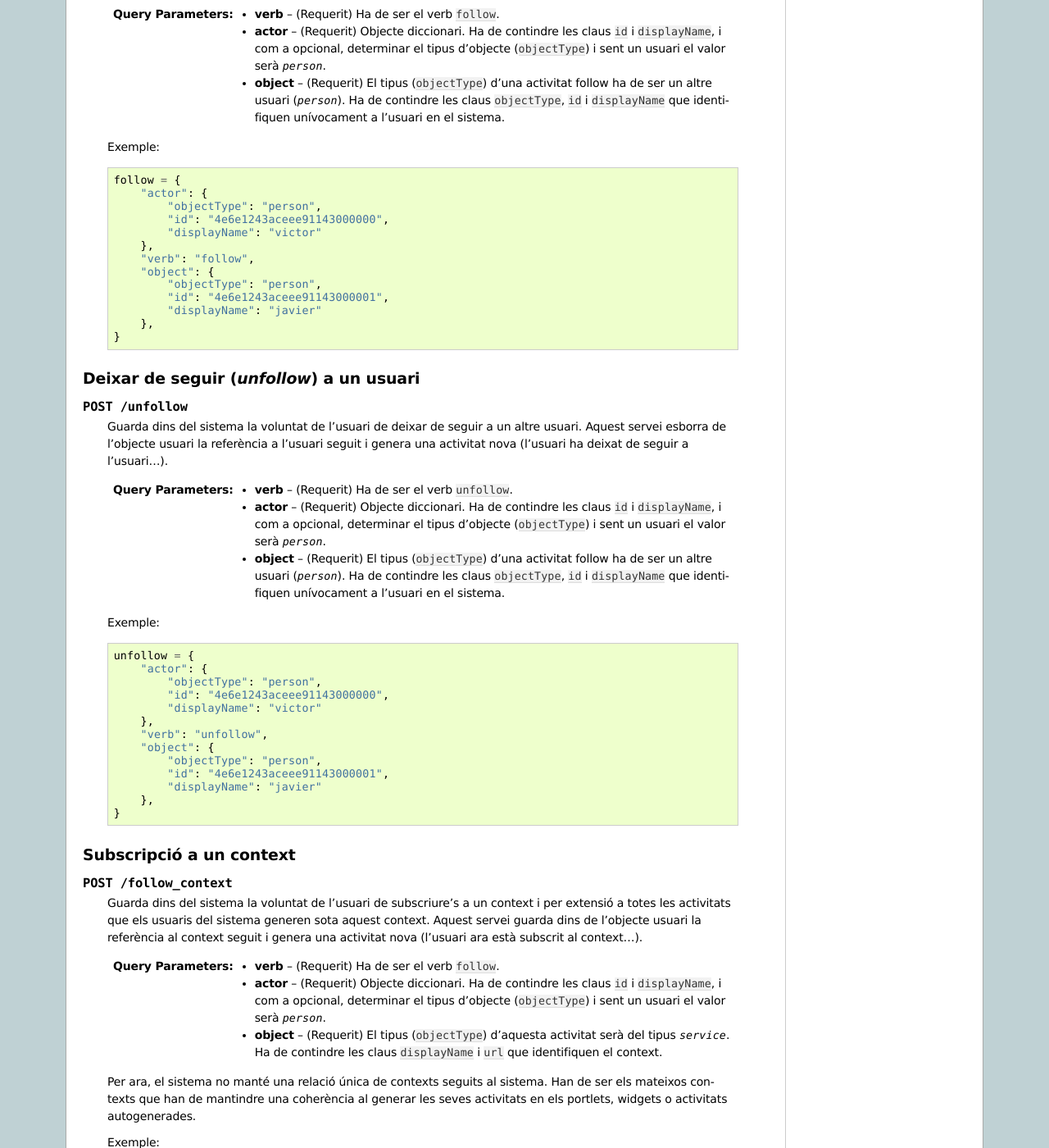
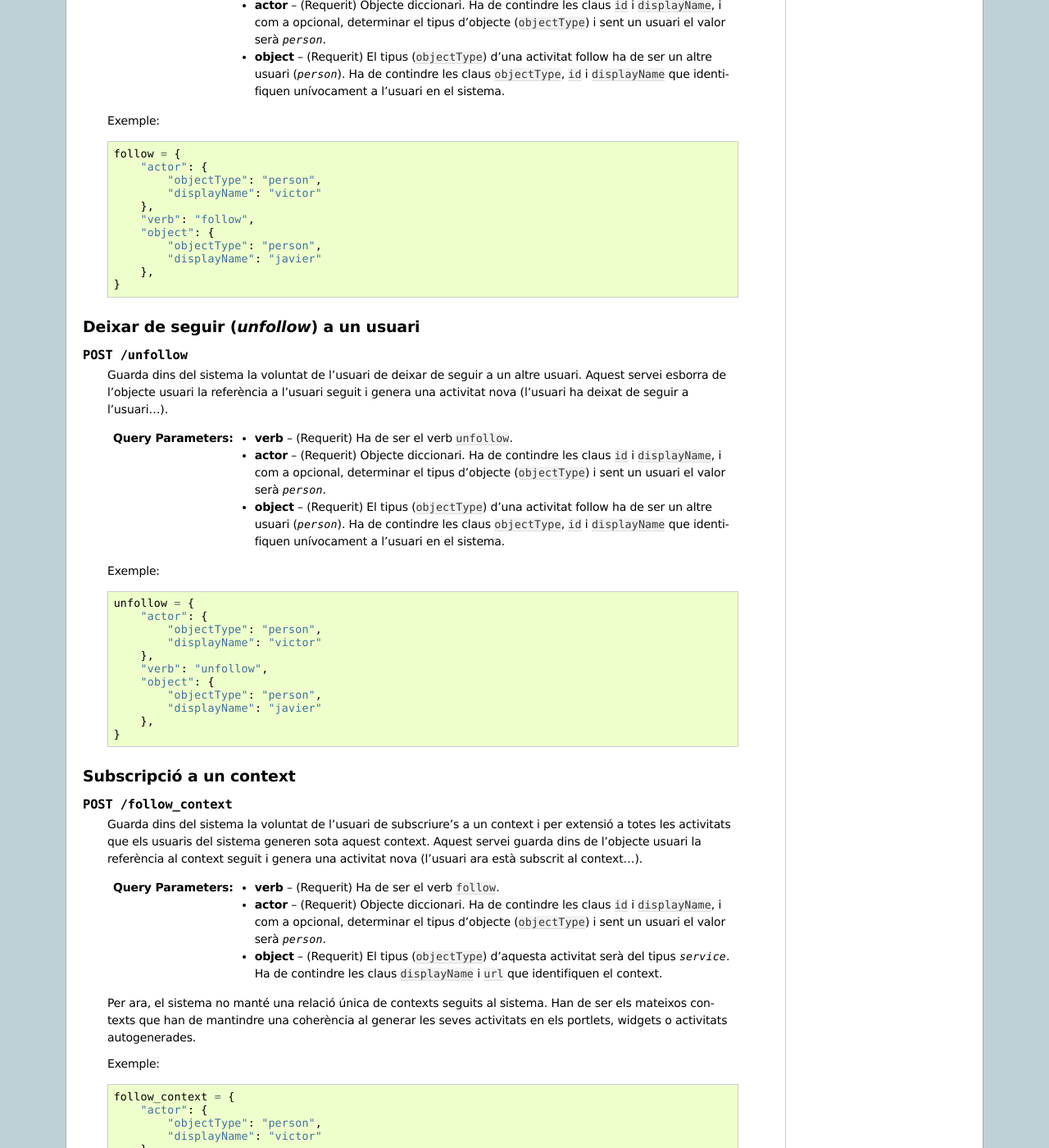
Before and after one commit to UPCnet/max, a Sphinx documentation site: the page built from docs/apirest.rst, in a window 1280 px wide and 1400 px high, scrolled down 1928 px. Shown: the whole window at 82% size. Built offline with Sphinx 7.4.7, drawn with Linux system fonts in a browser that asks for light colours; some of the changed text lies outside the part shown.

Commit message:
Eliminar referencies a id's i displayNames innecessaries

```diff
--- a/docs/apirest.rst
+++ b/docs/apirest.rst
@@ -34,7 +34,6 @@ Canvi d'estat
         user_status = {
             "actor": {
                 "objectType": "person",
-                "id": "4e6e1243aceee91143000000",
                 "displayName": "victor"
             },
             "verb": "post",
@@ -65,7 +64,6 @@ Comentaris
         user_comment = {
             "actor": {
                 "objectType": "person",
-                "id": "4e6e1243aceee91143000000",
                 "displayName": "javier"
             },
             "verb": "post",
@@ -96,13 +94,11 @@ Seguir (*follow*) a un usuari
         follow = {
             "actor": {
                 "objectType": "person",
-                "id": "4e6e1243aceee91143000000",
                 "displayName": "victor"
             },
             "verb": "follow",
             "object": {
                 "objectType": "person",
-                "id": "4e6e1243aceee91143000001",
                 "displayName": "javier"
             },
         }
@@ -124,13 +120,11 @@ Deixar de seguir (*unfollow*) a un usuari
         unfollow = {
             "actor": {
                 "objectType": "person",
-                "id": "4e6e1243aceee91143000000",
                 "displayName": "victor"
             },
             "verb": "unfollow",
             "object": {
                 "objectType": "person",
-                "id": "4e6e1243aceee91143000001",
                 "displayName": "javier"
             },
         }
@@ -153,13 +147,11 @@ Subscripció a un context
         follow_context = {
             "actor": {
                 "objectType": "person",
-                "id": "4e6e1243aceee91143000000",
                 "displayName": "victor"
             },
             "verb": "follow",
             "object": {
                 "objectType": "service",
-                "displayName": "Introduccio als computadors",
                 "url": "http://atenea.upc.edu/introcomp"
             },
         }
@@ -180,13 +172,11 @@ Eliminar la subscripció a un context
         unfollow_context = {
             "actor": {
                 "objectType": "person",
-                "id": "4e6e1243aceee91143000000",
                 "displayName": "victor"
             },
             "verb": "unfollow",
             "object": {
                 "objectType": "service",
-                "displayName": "Introduccio als computadors",
                 "url": "http://atenea.upc.edu/introcomp"
             },
         }
@@ -207,7 +197,6 @@ Compartir (*share*) una activitat
         share = {
             "actor": {
                 "objectType": "person",
-                "id": "4e6e1243aceee91143000000",
                 "displayName": "javier"
             },
             "verb": "share",
@@ -233,7 +222,6 @@ Marcar l'activitat com *m'agrada* (`likes`)
         like = {
             "actor": {
                 "objectType": "person",
-                "id": "4e6e1243aceee91143000000",
                 "displayName": "javier"
             },
             "verb": "like",
```
